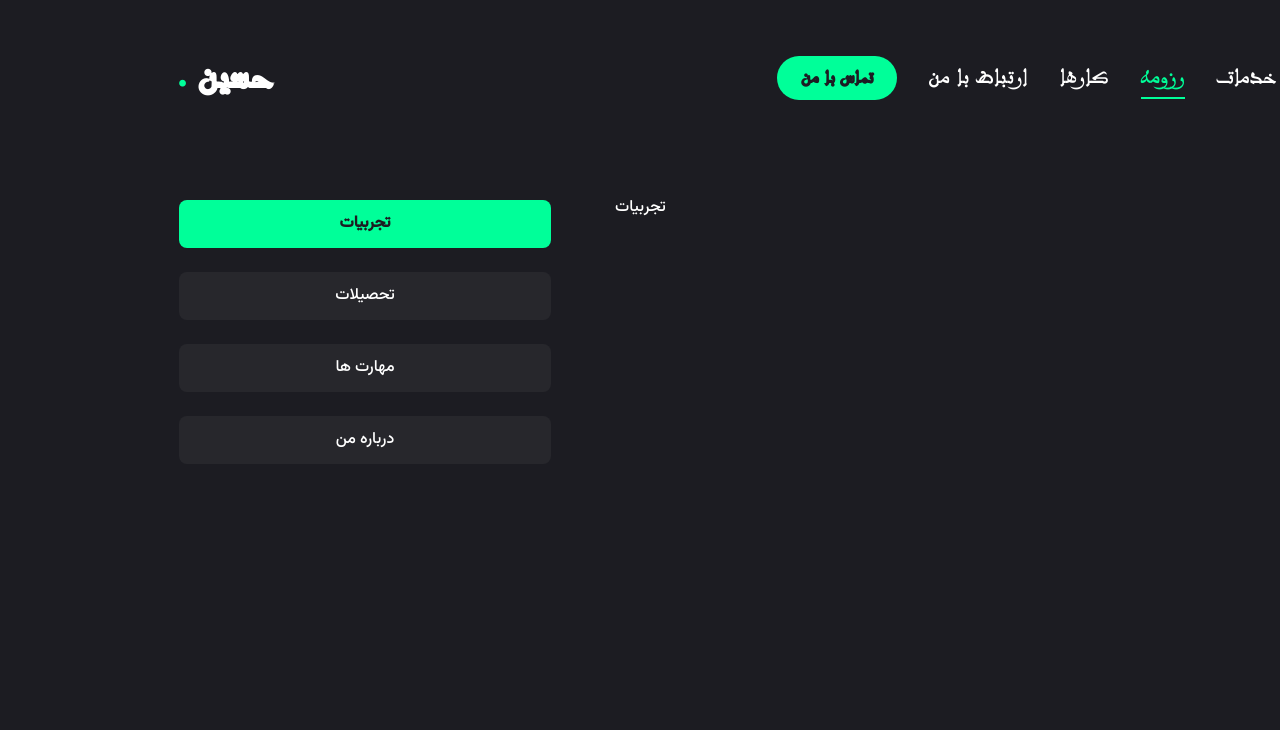
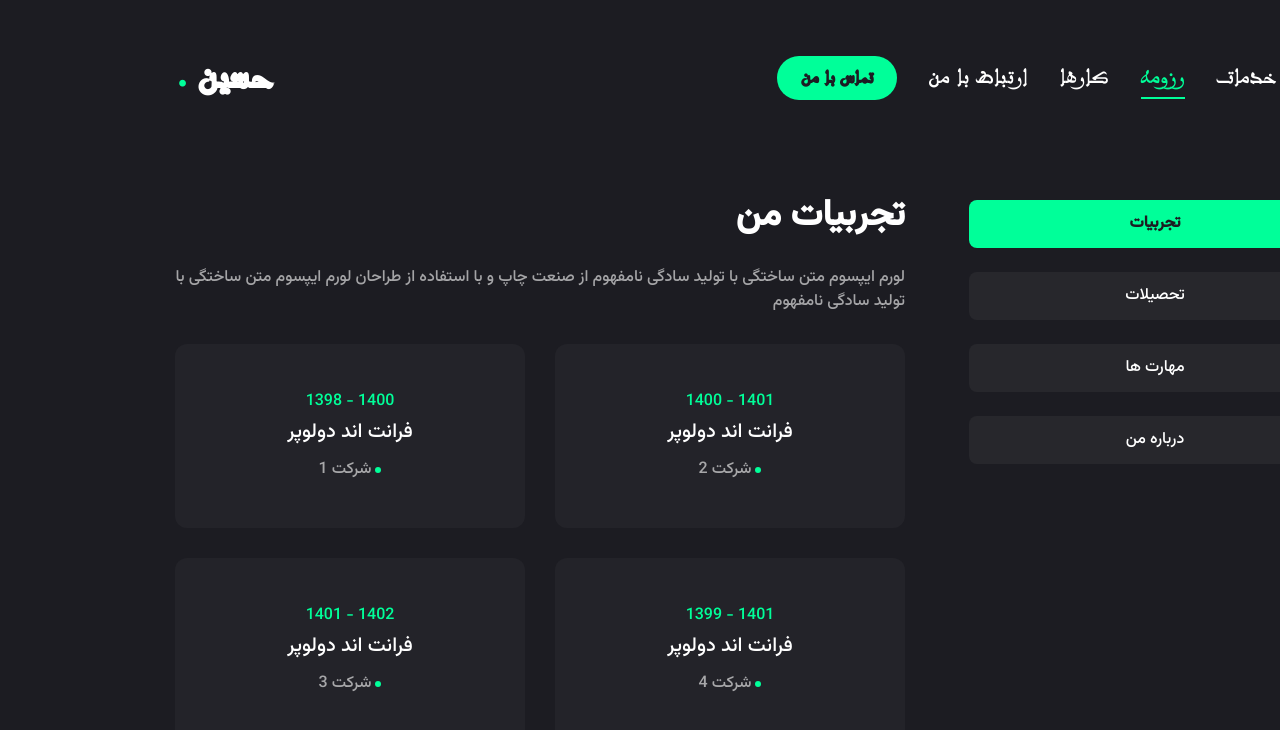
Before and after one commit to Hossein1371za/aboutme-nextjs-tailwind-shadcn, a Next.js app: page /resume in a window 1280 px wide. Shown: the top 730 px of the page. Built offline with nearby package versions, Linux system fonts and the light colour scheme.

Commit message:
resume experience section

```diff
--- a/app/resume/page.jsx
+++ b/app/resume/page.jsx
@@ -57,7 +57,7 @@
   icon: "../../assets/resume/badge.svg",
   title: "تجربیات من",
   description:
-    "لورم ایپسوم متن ساختگی با تولید سادگی نامفهوم از صنعت چاپ و با استفاده از طراحان",
+    " لورم ایپسوم متن ساختگی با تولید سادگی نامفهوم از صنعت چاپ و با استفاده از طراحان لورم ایپسوم متن ساختگی با تولید سادگی نامفهوم ",
   items: [
     {
       company: "شرکت 1",
@@ -156,7 +156,7 @@
   TooltipProvider,
   TooltipTrigger,
 } from "@radix-ui/react-tooltip";
-import { ScrollArea } from "@/components/ui/tooltip";
+import { ScrollArea } from "@/components/ui/scroll-area";
 import { motion } from "framer-motion";
 
 const Resume = () => {
@@ -172,7 +172,7 @@
       <div className="container mx-auto">
         <Tabs
           defaultValue="تجربیات"
-          className="flex flex-col xl:flex-row gap-[60px]"
+          className="flex flex-col xl:flex-row-reverse gap-[60px]"
         >
           <TabsList className="flex flex-col w-full max-w-[380px] mx-auto xl:mx-0 gap-6">
             <TabsTrigger value="تجربیات">تجربیات</TabsTrigger>
@@ -182,8 +182,40 @@
           </TabsList>
           {/* content */}
           <div className="min-h-[70vh] w-full">
+            {/* experiece */}
             <TabsContent value="تجربیات" className="w-full">
-              تجربیات
+              <div className="flex flex-col gap-[30px] text-center xl:text-right">
+                <h3 className="text-4xl font-bold">{experience.title}</h3>
+                <p className="text-white/60 mx-auto xl:mx-0 w-[600px] xl:w-full">
+                  {experience.description}
+                </p>
+                <ScrollArea className="h-[400px]">
+                  <ul className="grid grid-cols-1 lg:grid-cols-2 gap-[30px]">
+                    {experience.items.map((item,index)=>(
+                      <li key={index} className="bg-[#232329] h-[184px] py-6 px-10 rounded-xl flex flex-col justify-center items-center gap-1">
+                        <span className="text-accent">{item.duration}</span>
+                        <h3 className="text-xl mb-2">{item.position}</h3>
+                        <div className="flex items-center gap-1">
+                          <p className="text-white/60">{item.company}</p>
+                          <span className="w-[6px] h-[6px] rounded-full bg-accent"></span>
+                        </div>
+                      </li>
+                    ))}
+                  </ul>
+                </ScrollArea>
+              </div>
+            </TabsContent>
+            {/* education */}
+            <TabsContent value="تحصیلات" className="w-full">
+              تحصیلات
+            </TabsContent>
+            {/* skills */}
+            <TabsContent value="مهارت ها" className="w-full">
+              مهارت ها
+            </TabsContent>
+            {/* about me */}
+            <TabsContent value="درباره من" className="w-full">
+              درباره من
             </TabsContent>
           </div>
         </Tabs>
--- a/components/ui/scroll-area.jsx
+++ b/components/ui/scroll-area.jsx
@@ -32,7 +32,7 @@
       className
     )}
     {...props}>
-    <ScrollAreaPrimitive.ScrollAreaThumb className="relative flex-1 rounded-full bg-border" />
+    <ScrollAreaPrimitive.ScrollAreaThumb className="relative flex-1 rounded-full bg-accent" />
   </ScrollAreaPrimitive.ScrollAreaScrollbar>
 ))
 ScrollBar.displayName = ScrollAreaPrimitive.ScrollAreaScrollbar.displayName
--- a/components/ui/tabs.jsx
+++ b/components/ui/tabs.jsx
@@ -20,7 +20,7 @@
   <TabsPrimitive.Trigger
     ref={ref}
     className={cn(
-      "inline-flex items-center w-full bg-[#27272c] justify-center whitespace-nowrap text-white rounded-lg p-3 text-balance font-medium ring-offset-white transition-all disabled:pointer-events-none disabled:opacity-50 focus-visible:ring-ring  data-[state=active]:bg-accent data-[state=active]:text-primary data-[state=active]:font-bold data-[state=active]:shadow-sm",
+      "inline-flex items-center w-full bg-[#27272c] justify-center whitespace-nowrap text-white rounded-lg p-3 text-base font-medium ring-offset-white transition-all disabled:pointer-events-none disabled:opacity-50 focus-visible:ring-ring  data-[state=active]:bg-accent data-[state=active]:text-primary data-[state=active]:font-bold data-[state=active]:shadow-sm",
       className
     )}
     {...props}
```
